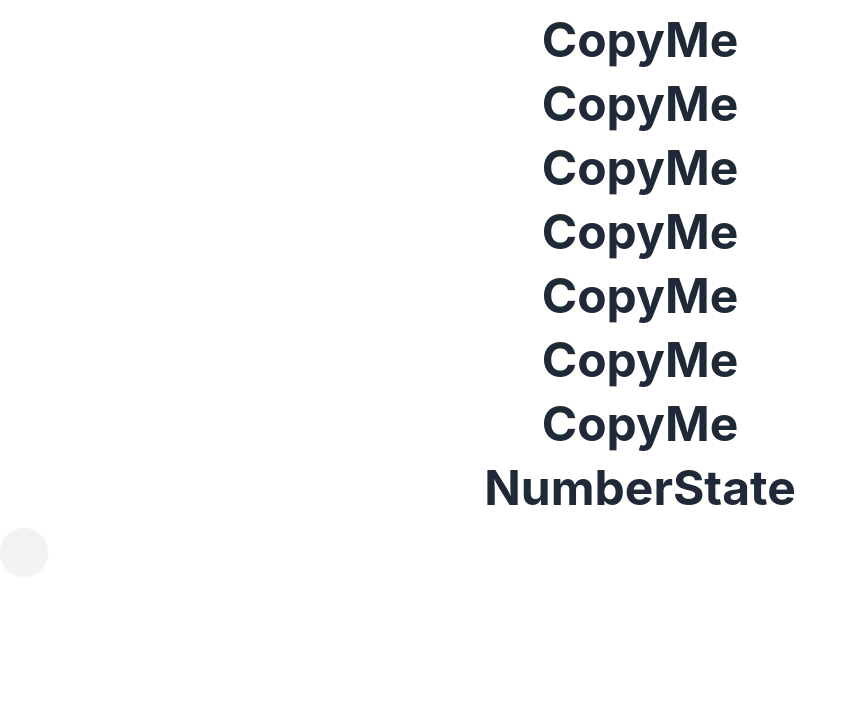
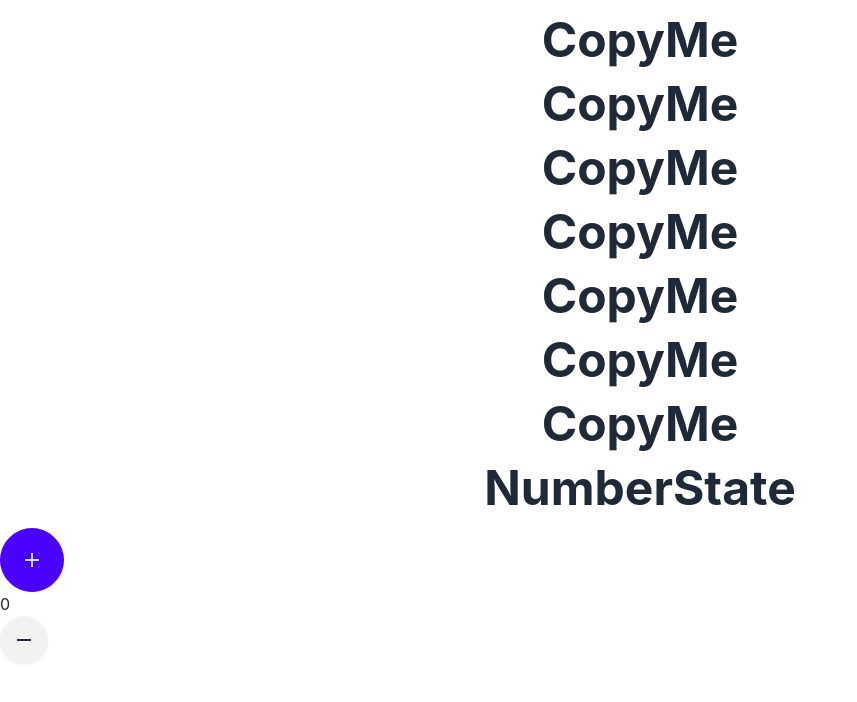
Before and after one commit to yisj777s/doit-react-webapp-typescript, a React (Create React App) app in the folder ch04/ch04_3/: page / in a window 1280 px wide. Shown: the top 702 px of the page, without its empty margins (0-857 px from the left). Built offline with nearby package versions, Linux system fonts and the light colour scheme.

Commit message:
unfinished04 04.함수 컴포넌트와 리액트 훅_04-3.useState 훅 이해하기

```diff
--- a/ch04/ch04_3/src/pages/NumberState.tsx
+++ b/ch04/ch04_3/src/pages/NumberState.tsx
@@ -17,7 +17,14 @@ export default function NumberState() {
       <Title>NumberState</Title>
       <div className="mt-4">
         <div>
-          <Icon />
+          <Icon
+            name="add"
+            className="btn-primary btn-lg"
+            iconClassName="text-4xl"
+            onClick={increment}
+          />
+          <p>{count}</p>
+          <Icon name="remove" />
         </div>
       </div>
     </section>
```
